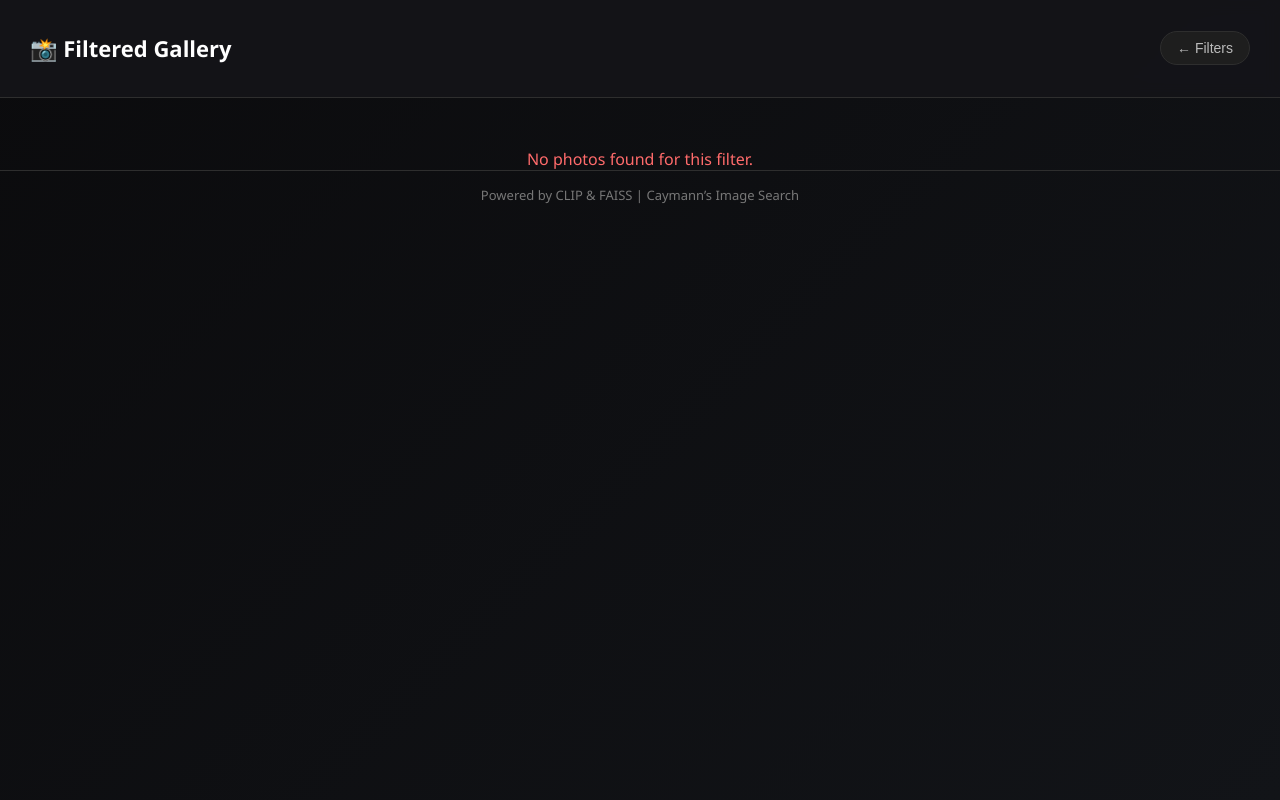
After one commit to Kmann22/ai_photo_gallery, a Flask app: template templates/filtered_gallery.html in a window 1280 px wide. The commit adds this page. Run offline with Flask 3, Linux system fonts and the light colour scheme; the template is opened without the code that fills it, so the values that code supplies are empty; parts of the project's set-up code (start-up, migrations or seed data) failed here and were passed over.

Commit message:
Filter done!

```diff
--- a/main.py
+++ b/main.py
@@ -315,6 +315,17 @@ def search_images_by_file(image_file, embeddings_dict, top_k=10):
         print(f"Image search failed: {e}")
         return []
 
+def get_filter_options():
+    with sqlite3.connect(DB_PATH) as conn:
+        cursor = conn.cursor()
+        cursor.execute("SELECT DISTINCT year FROM photos_metadata WHERE year IS NOT NULL ORDER BY year DESC")
+        years = [row[0] for row in cursor.fetchall()]
+
+        cursor.execute("SELECT DISTINCT geolocation FROM photos_metadata WHERE geolocation NOT IN ('N/A','Unknown location') ORDER BY geolocation")
+        locations = [row[0] for row in cursor.fetchall()]
+
+    return years, locations
+
 # ------------------- FLASK APP -------------------
 app = Flask(__name__)
 
@@ -362,6 +373,41 @@ def view_single_album(album_name):
     image_paths = [f"/processed/{fname}" for fname in albums_cache[album_name]]
     return render_template("gallery.html", query=album_name, image_paths=image_paths)
 
+@app.route("/filter", methods=["GET", "POST"])
+def filter_photos():
+    years, locations = get_filter_options()
+
+    if request.method == "POST":
+        selected_year = request.form.get("year")
+        selected_location = request.form.get("location")
+
+        query = "SELECT filename FROM photos_metadata WHERE 1=1"
+        params = []
+
+        if selected_year:
+            query += " AND year=?"
+            params.append(selected_year)
+
+        if selected_location:
+            query += " AND geolocation LIKE ?"
+            params.append(f"%{selected_location}%")
+
+        with sqlite3.connect(DB_PATH) as conn:
+            cursor = conn.cursor()
+            cursor.execute(query, params)
+            rows = cursor.fetchall()
+
+        image_paths = [f"/processed/{row[0]}" for row in rows if os.path.exists(os.path.join(PROCESSED_DIR, row[0]))]
+
+        if not image_paths:
+            return render_template("filtered_gallery.html", error="No photos found.", image_paths=[])
+
+        return render_template("filtered_gallery.html", image_paths=image_paths)
+
+    # GET request: show filter form
+    return render_template("filter.html", years=years, locations=locations)
+
+
 @app.route("/dashboard")
 def dashboard():
     with sqlite3.connect(DB_PATH) as conn:
--- /dev/null
+++ b/templates/filtered_gallery.html
@@ -0,0 +1,106 @@
+<!DOCTYPE html>
+<html lang="en">
+<head>
+    <meta charset="UTF-8">
+    <title>Filtered Results</title>
+    <style>
+        body {
+            margin: 0;
+            font-family: "Poppins", "Segoe UI", sans-serif;
+            background: linear-gradient(135deg, #0b0b0d 0%, #121418 100%);
+            color: #e0e0e0;
+            display: flex;
+            flex-direction: column;
+            min-height: 100vh;
+        }
+
+        header {
+            background: rgba(20, 20, 25, 0.9);
+            backdrop-filter: blur(8px);
+            padding: 15px 30px;
+            display: flex;
+            justify-content: space-between;
+            align-items: center;
+            border-bottom: 1px solid #2e2e2e;
+            position: sticky;
+            top: 0;
+            z-index: 10;
+        }
+
+        header h2 {
+            font-size: 22px;
+            color: #ffffff;
+        }
+
+        .back-btn {
+            background-color: #1e1e1e;
+            color: #bbb;
+            border: 1px solid #2e2e2e;
+            border-radius: 25px;
+            padding: 8px 16px;
+            cursor: pointer;
+            font-size: 14px;
+            transition: 0.3s;
+        }
+
+        .back-btn:hover {
+            background-color: #007bff;
+            color: white;
+        }
+
+        .gallery {
+            display: grid;
+            grid-template-columns: repeat(auto-fill, minmax(220px, 1fr));
+            gap: 20px;
+            padding: 30px;
+            flex-grow: 1;
+        }
+
+        .gallery img {
+            width: 100%;
+            border-radius: 12px;
+            border: 1px solid #2e2e2e;
+            transition: transform 0.3s ease;
+        }
+
+        .gallery img:hover {
+            transform: scale(1.05);
+        }
+
+        .error {
+            text-align: center;
+            color: #ff6b6b;
+            font-size: 16px;
+            margin-top: 50px;
+        }
+
+        footer {
+            text-align: center;
+            padding: 15px;
+            font-size: 13px;
+            color: #777;
+            border-top: 1px solid #2e2e2e;
+        }
+    </style>
+</head>
+<body>
+    <header>
+        <h2>📸 Filtered Gallery</h2>
+        <button class="back-btn" onclick="window.location.href='/filter'">← Filters</button>
+    </header>
+
+    {% if image_paths %}
+    <div class="gallery">
+        {% for img in image_paths %}
+        <img src="{{ img }}" alt="Photo">
+        {% endfor %}
+    </div>
+    {% else %}
+    <div class="error">{{ error or "No photos found for this filter." }}</div>
+    {% endif %}
+
+    <footer>
+        Powered by CLIP & FAISS | Caymann’s Image Search
+    </footer>
+</body>
+</html>
--- a/templates/home.html
+++ b/templates/home.html
@@ -158,7 +158,7 @@
 
     <!-- Buttons Below Search -->
     <div class="button-group">
-        <button onclick="window.location.href='#'">Configuration</button>
+        <button onclick="window.location.href='/filter'">Filtering</button>
         <button onclick="window.location.href='/albums'">Albums</button>
         <button onclick="window.location.href='/dashboard'">Dashboard</button>
     </div>
```
Also changed, not shown: templates/filter.html (added, +123 -0 lines).
